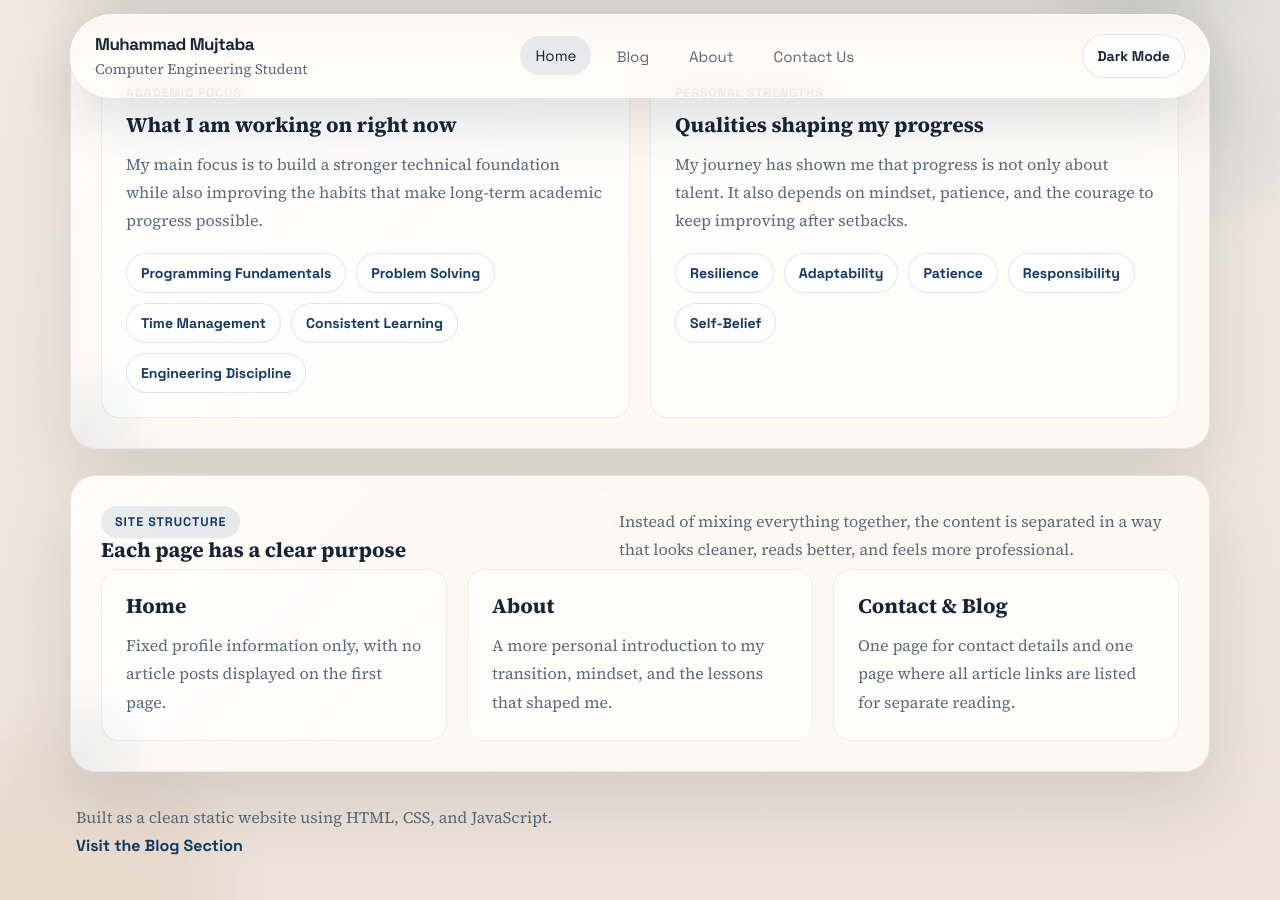
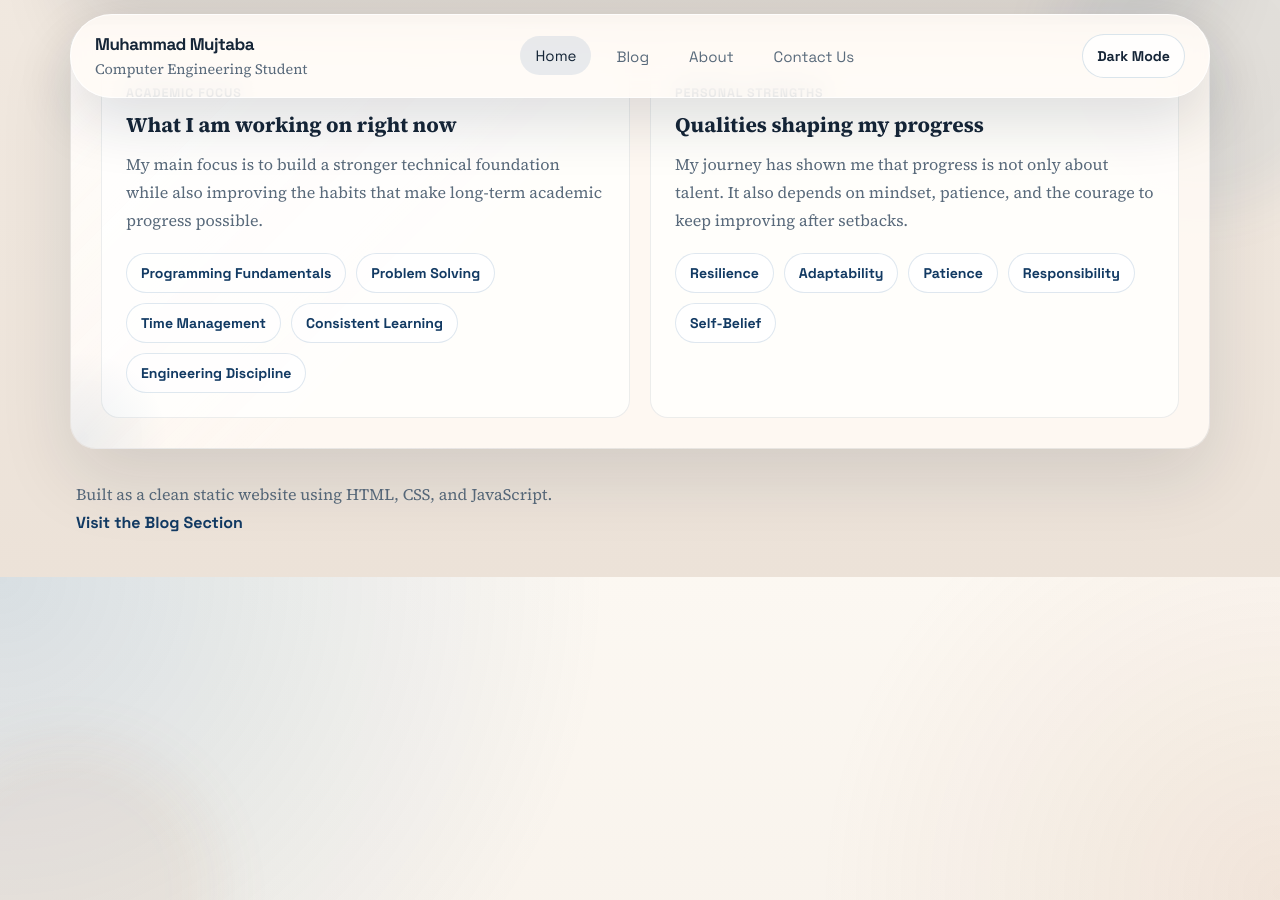
Before and after one commit to muhamamd-mujtaba/muhamamd-mujtaba.github.io, a Jekyll site: the page built from index.html, in a window 1280 px wide and 900 px high, scrolled down 1171 px. Built offline with Jekyll 4.4.1, drawn with Linux system fonts in a browser that asks for light colours.

Commit message:
Remove home page site structure block

```diff
--- a/index.html
+++ b/index.html
@@ -111,30 +111,3 @@ footer_link_url: /blog.html
     </ul>
   </article>
 </section>
-
-<section class="surface" data-reveal>
-  <div class="section-header">
-    <div>
-      <span class="eyebrow">Site Structure</span>
-      <h2 class="section-heading">Each page has a clear purpose</h2>
-    </div>
-    <p>
-      Instead of mixing everything together, the content is separated in a way that looks cleaner, reads better, and
-      feels more professional.
-    </p>
-  </div>
-  <div class="grid-3">
-    <article class="info-card">
-      <h3 class="card-title">Home</h3>
-      <p>Fixed profile information only, with no article posts displayed on the first page.</p>
-    </article>
-    <article class="info-card">
-      <h3 class="card-title">About</h3>
-      <p>A more personal introduction to my transition, mindset, and the lessons that shaped me.</p>
-    </article>
-    <article class="info-card">
-      <h3 class="card-title">Contact &amp; Blog</h3>
-      <p>One page for contact details and one page where all article links are listed for separate reading.</p>
-    </article>
-  </div>
-</section>
```
